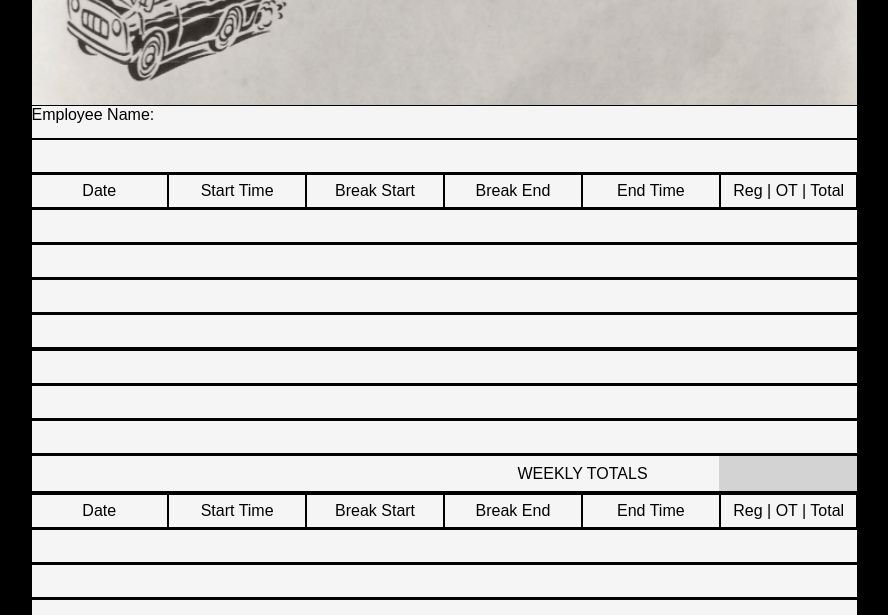
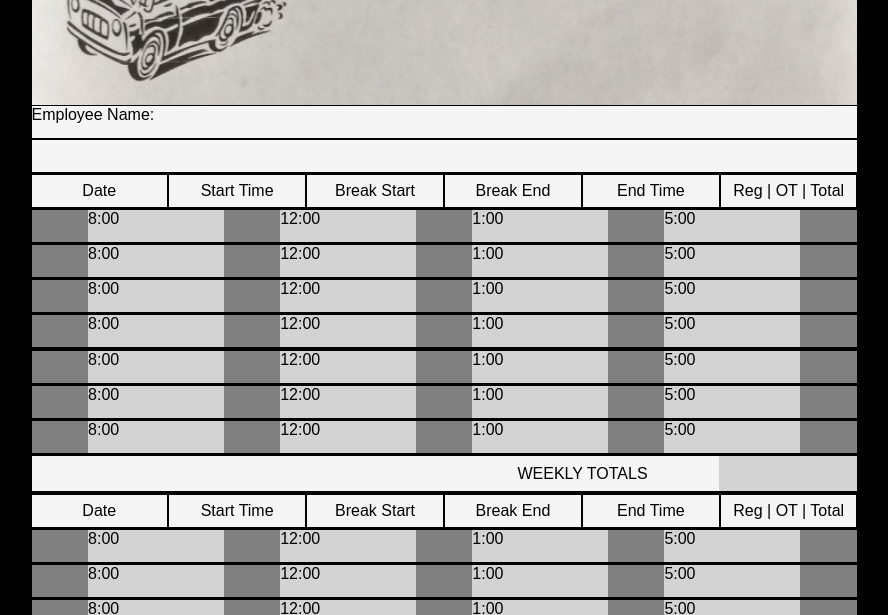
Before and after one commit to Sebastion-Vigil/parte-de-horas, a React app: page / in a window 1280 px wide. Shown: the part 185-800 px from the top of the page, without its empty margins (196-1084 px from the left). Built offline with nearby package versions, Linux system fonts and the light colour scheme.

Commit message:
looking more like a timesheet

```diff
--- a/src/components/Cell.js
+++ b/src/components/Cell.js
@@ -1,8 +1,8 @@
 import React from 'react';
 
-const Cell = () => {
+const Cell = (props) => {
     return (
-        <div className='cell'></div>
+        <div className='cell'>{props.value}</div>
     )
 };
 
--- a/src/components/DaySum.js
+++ b/src/components/DaySum.js
@@ -1,9 +1,24 @@
-import React from 'react';
-// date/start time/break start/break end/end time/[reg/ot/totals]
+import React, { useState } from 'react';
+
+import Cell from './Cell.js';
+
 
 const DaySum = () => {
+    const [vals, setVals] = useState(['8:00', '12:00', '1:00', '5:00'])
     return (
-        <div className='day-summary-row'></div>
+        <div className='day-summary-row flx-rw-evn-cnt'>
+            {
+                vals.map((value, index) => {
+                    const handleChange = value => {
+                        console.log('handleChange!', value)
+                        setVals(vals.map((v,i) => index === i ? value : v));
+                    }
+                    return (
+                        <Cell key={index} value={value} onChange={handleChange} />
+                    )
+                })
+            }
+        </div>
     )
 }
 
--- a/src/components/ExampleTable.js
+++ b/src/components/ExampleTable.js
@@ -1,6 +1,6 @@
 import React, { useState } from 'react';
 
-import Cell from './Cell.js'
+import ExampleCell from './ExampleCell.js'
 
 const ExampleTable = () => {
 
@@ -17,7 +17,7 @@ const ExampleTable = () => {
                         };
                         return (
                             <tr key={index}>
-                                <td><Cell value={value} onChange={handleChange} /></td>
+                                <td><ExampleCell value={value} onChange={handleChange} /></td>
                             </tr>
                         );
                     })
--- a/src/css/timesheet.css
+++ b/src/css/timesheet.css
@@ -72,5 +72,12 @@
 .day-summary-row {
     width: 825px;
     height: 32px;
-    background-color: whitesmoke;
+    background-color: grey;
 }
+
+/*  Cell */
+.cell {
+    width: 135.5px;
+    height: 32px;
+    background-color: lightgrey;
+}
```
